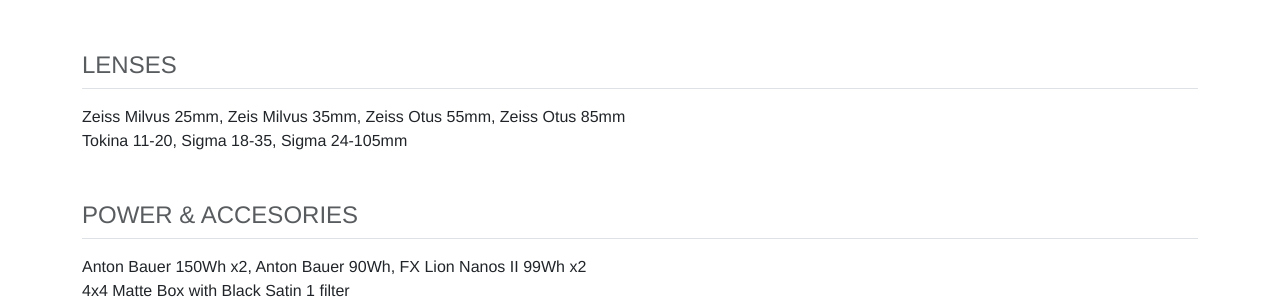
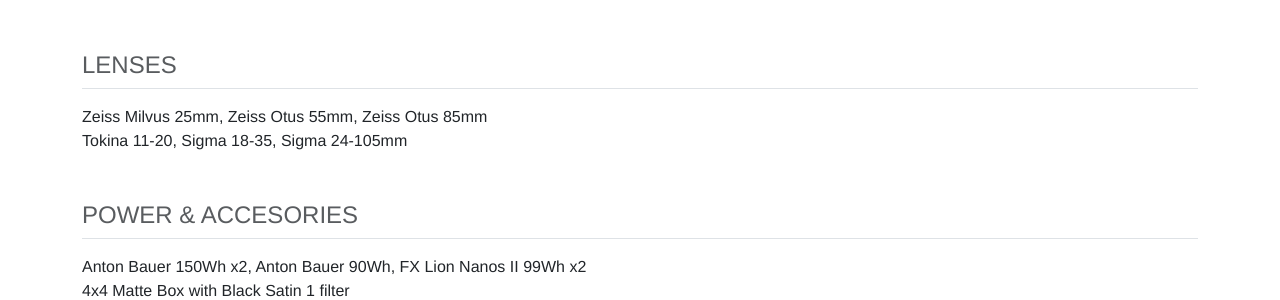
Before and after one commit to kkolecava/kolecava.com, a Jekyll site: the page built from pages/kit-list.md, in a window 1280 px wide and 1328 px high. Shown: the part 479-779 px from the top of the window. Built offline with Jekyll 4.4.1, drawn with Linux system fonts in a browser that asks for light colours; nearby versions of some CDN libraries.

Commit message:
kitlist update

```diff
--- a/pages/kit-list.md
+++ b/pages/kit-list.md
@@ -29,7 +29,7 @@
   <div class="mb-5">
     <h4 class="text-uppercase text-muted border-bottom pb-2">Lenses</h4>
     <ul class="list-unstyled mt-3">
-      <li>Zeiss Milvus 25mm, Zeis Milvus 35mm, Zeiss Otus 55mm, Zeiss Otus 85mm</li>
+      <li>Zeiss Milvus 25mm, Zeiss Otus 55mm, Zeiss Otus 85mm</li>
       <li>Tokina 11-20, Sigma 18-35, Sigma 24-105mm</li>
     </ul>
   </div>
```
